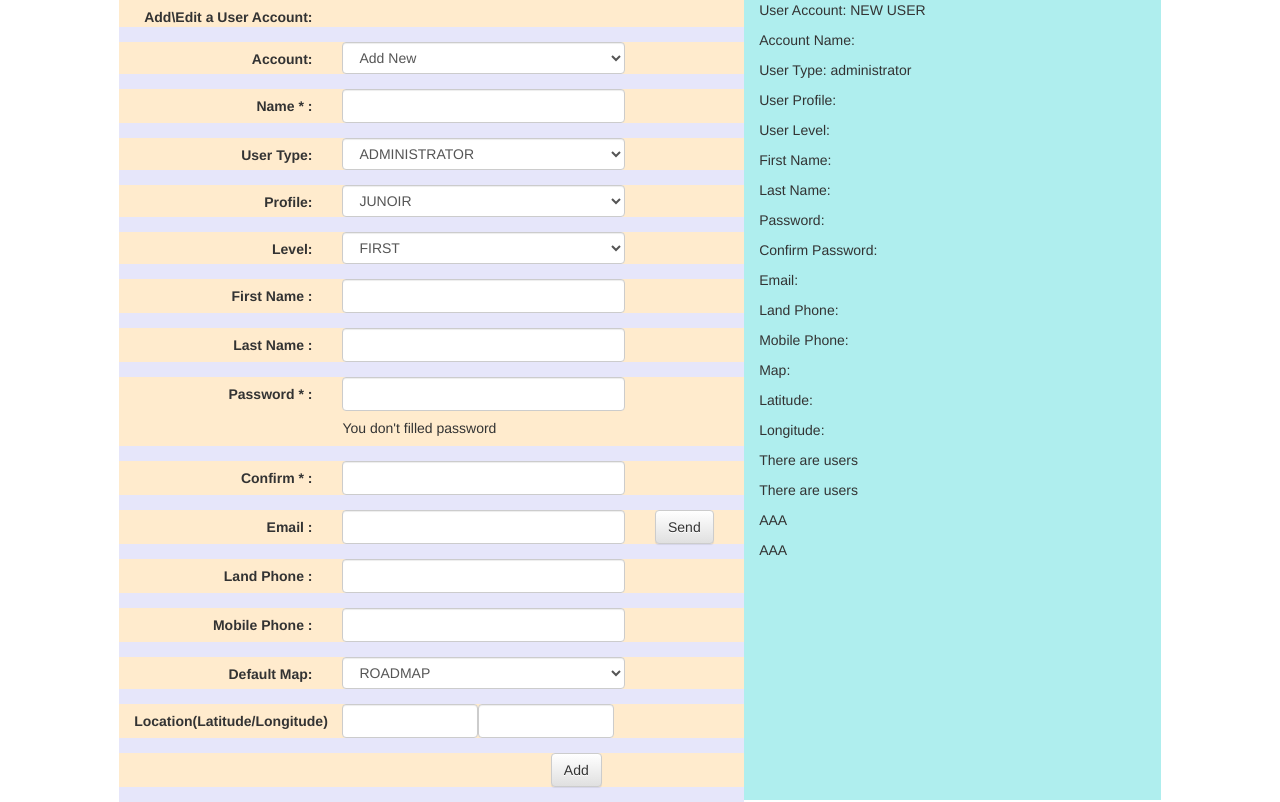
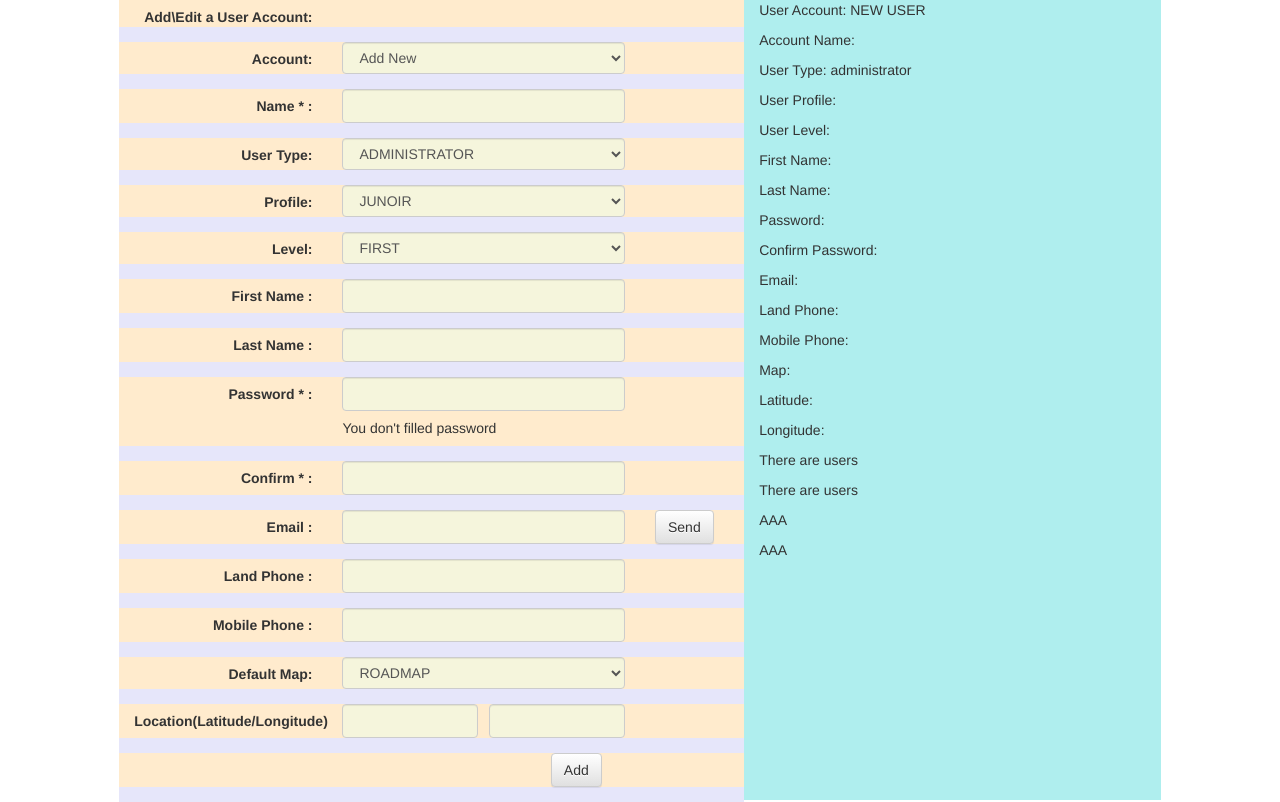
Before and after one commit to koshmaymm/formUsersAng, a website: page index.html in a window 1280 px wide. Drawn offline with nearby package versions, Linux system fonts and the light colour scheme.

Commit message:
change css

```diff
--- a/style.css
+++ b/style.css
@@ -15,7 +15,7 @@
     float: left;
 }
 
-#locationLongitude {
+.longitude {
     margin-left: 10px;
     float: right;
 }
@@ -33,3 +33,8 @@
     min-height: 800px;
     background-color: #AFEEEE;
 }
+
+input,
+select {
+    background-color: #F5F5DC !important;
+}
```
